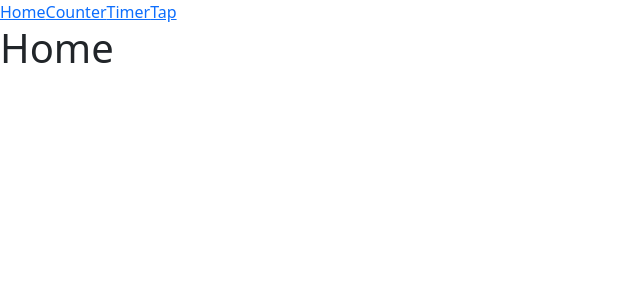
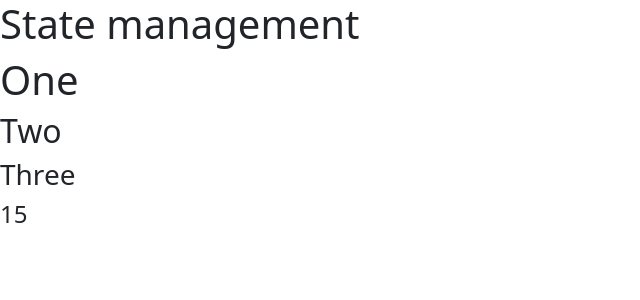
Before and after one commit to Devtown-India/FSWD-11221, a React (Create React App) app: page / in a window 1280 px wide. Shown: the top 300 px of the page, without its empty margins (0-640 px from the left). Built offline with nearby package versions, Linux system fonts and the light colour scheme.

Commit message:
state management

```diff
--- a/src/App.js
+++ b/src/App.js
@@ -1,26 +1,16 @@
-import { BrowserRouter, Route, Routes } from "react-router-dom";
-import Counter from "./components/Counter";
-import Home from "./components/Home";
-import Timer from "./components/Timer";
-import Profile from "./components/Profile";
-import Navbar from "./layout/Navbar";
-import Tap from "./components/Tap";
+import { useState } from "react";
+import One from "./components/One";
+
+const App = () => {
+
+  const [count,setCount] = useState(15)
 
 
-
-const App = () => {
   return (
-      <>
-      <Navbar />
-      <Routes>
-        <Route path='/' element={<Home />} />
-        <Route path='/timer' element={<Timer />} />
-        <Route path='/counter' element={<Counter />} />
-        <Route path='/tap' element={<Tap />} />
-        <Route path='/profile/:username' element={<Profile />} />
-      </Routes>
-      </>
-
+    <div>
+      <h1>State management</h1>
+      <One count={count} />
+    </div>
    );
 }
 
--- a/src/components/Counter.js
+++ /dev/null
@@ -1,24 +0,0 @@
-import { useEffect } from "react";
-import { useState } from "react";
-
-const Counter = () => {
-    const [show,setShow] = useState(false)
-    const [type,setType] = useState('text')
-
-
-    useEffect(() => {
-        setType(prev=>{
-            if(prev==='text') return 'password'
-            return 'text'
-        })
-    }, [show])
-
-    return (
-        <div>
-            <input type={type} />
-            <button onClick={()=>setShow(prev=>!prev)} >◎</button>
-        </div>
-    );
-}
-
-export default Counter;
--- a/src/components/Home.js
+++ /dev/null
@@ -1,9 +0,0 @@
-const Home = () => {
-    return (
-        <div>
-            <h1>Home </h1>
-        </div>
-     );
-}
-
-export default Home;
--- /dev/null
+++ b/src/components/One.js
@@ -0,0 +1,12 @@
+import Two from "./Two";
+
+const One = ({count}) => {
+    return (
+       <>
+            <h1>One</h1>
+            <Two count={count} />
+       </>
+     );
+}
+
+export default One;
--- a/src/components/Profile.js
+++ /dev/null
@@ -1,40 +0,0 @@
-import { useEffect, useState } from "react"
-import { useParams } from "react-router"
-
-
-const getDatafromDB = (name) => new Promise(resolve=>{
-    setTimeout(()=>{
-        resolve({
-            name,
-            email:"kartikdps.kg@gmail.com",
-            address:"227, Delhi 33",
-            phone:8813936278
-        })
-    },2000)
-})
-
-const Profile = () => {
-
-    const {username} = useParams()
-
-    const [data,setData]= useState(null)
-
-    const fetchData = async (username)=>{
-        const data = await getDatafromDB(username)
-        setData(data)
-    }
-
-    useEffect(()=>{
-        fetchData()
-    },[])
-
-    return (
-        <div>
-          {data?(
-                <h3>{data.username} Profile</h3>
-          ):"LOading"}
-        </div>
-     );
-}
-
-export default Profile;
--- a/src/components/Tap.js
+++ /dev/null
@@ -1,28 +0,0 @@
-import { useEffect } from "react";
-import { useState } from "react";
-
-const Tap = () => {
-    const [taps,setTaps] = useState(0)
-
-
-    useEffect(()=>{
-        const action = () => {
-            console.log('Key presses')
-            setTaps(prev => prev + 1)
-        }
-        window.addEventListener('keydown',action)
-        return ()=>{
-            console.log('unmounting')
-            window.removeEventListener('keydown',action)
-        }
-    },[])
-
-
-    return (
-        <div>
-            <h1>Tap- {taps}</h1>
-        </div>
-     );
-}
-
-export default Tap;
--- /dev/null
+++ b/src/components/Three.js
@@ -0,0 +1,10 @@
+const Three = ({ count }) => {
+    return (
+        <>
+            <h3>Three</h3>
+            <h4>{count}</h4>
+        </>
+    );
+}
+
+export default Three;
--- a/src/components/Timer.js
+++ /dev/null
@@ -1,9 +0,0 @@
-const Timer = () => {
-    return (
-        <div>
-            <h1>Timer</h1>
-        </div>
-    );
-}
-
-export default Timer;
--- /dev/null
+++ b/src/components/Two.js
@@ -0,0 +1,12 @@
+import Three from "./Three";
+
+const Two = ({count}) => {
+    return (
+        <>
+            <h2>Two</h2>
+            <Three count={count} />
+        </>
+    );
+}
+
+export default Two;
--- a/src/layout/Navbar.js
+++ /dev/null
@@ -1,15 +0,0 @@
-import { Link } from "react-router-dom";
-
-
-const Navbar = () => {
-    return (
-        <nav>
-            <Link to="/">Home</Link>
-            <Link to="/counter">Counter</Link>
-            <Link to="/timer">Timer</Link>
-            <Link to="/tap">Tap</Link>
-        </nav>
-     );
-}
-
-export default Navbar;
```
